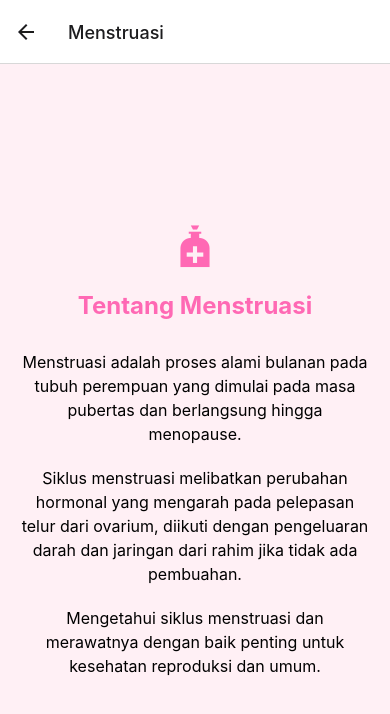
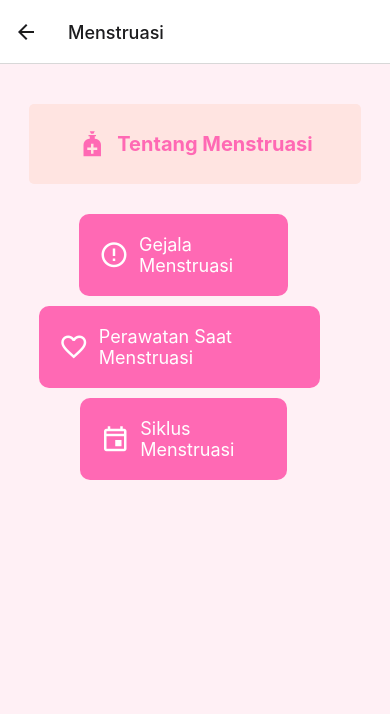
Before and after one commit to NandaaAyyy/GirlsArea, a React Native app: screen /Menstruasi in a window 390 px wide. Shown: the top 714 px of the page. Built offline with nearby package versions, Linux system fonts and the light colour scheme.

Commit message:
push ke-8  menambah menu di menstruasi

```diff
--- a/App.jsx
+++ b/App.jsx
@@ -18,12 +18,17 @@ import MenstruasiScreen from './src/screens/Menstruasi';
 import PerasaanScreen from './src/screens/Perasaan';
 import KehamilanScreen from './src/screens/HamilLacak';
 import MenstruasiLacak from './src/screens/Lacak';
+import GejalaMenstruasi from './src/screens/GejalaMenstruasi';
+import PerawatanMenstruasiScreen from './src/screens/PerawatanMenstruasi';
+import SiklusMenstruasiScreen from './src/screens/SiklusMenstruasi';
 
 const Stack =createStackNavigator();
 const Tab = createBottomTabNavigator();
 
+
 const Tabs = () => {
   return (
+
     <Tab.Navigator screenOptions={{ tabBarActiveTintColor: 'pink' }}>
       <Tab.Screen
         name="Girls Area"
@@ -134,6 +139,21 @@ function App() {
         options={{ title: 'Perasaan' }}
         />
         <Stack.Screen
+        name="PerawatanMenstruasi"
+        component={PerawatanMenstruasiScreen}
+        options={{ title :'Perawatan Menstruasi' }}
+        />
+         <Stack.Screen
+        name="SiklusMenstruasi"
+        component={SiklusMenstruasiScreen}
+        options={{ title :'Siklus Menstruasi' }}
+        />
+        <Stack.Screen
+        name="GejalaMenstruasi"
+        component={GejalaMenstruasi}
+        options={{ title :'Gejala Menstruasi' }}
+        />
+        <Stack.Screen
         name="UserContext"
         component={UserProvider}
         options={{ headerShown: false }} />
--- a/package.json
+++ b/package.json
@@ -22,6 +22,7 @@
     "react-native-safe-area-context": "^4.10.7",
     "react-native-screens": "^3.32.0",
     "react-native-snap-carousel": "^3.9.1",
+    "react-native-swiper": "^1.6.0",
     "react-native-vector-icons": "^10.1.0"
   },
   "devDependencies": {
--- /dev/null
+++ b/src/screens/GejalaMenstruasi.jsx
@@ -0,0 +1,63 @@
+import React from 'react';
+import { View, Text, StyleSheet, FlatList, TouchableOpacity } from 'react-native';
+
+const dataGejalaMenstruasi = [
+  { id: '1', title: 'Gejala PraMenstruasi', description: 'Sakit Kepala, Payudara terasa nyeri dan bengkak, Jerawat muncul karena peningkatan kadar hormon progesteron, Perut kembung yang disebabkan oleh perubahan hormon, Perubahan suasana hati.' },
+  { id: '2', title: 'Gejala Pasca Menstruasi', description: 'Nyeri di Perut: Nyeri di bagian perut, pinggul, punggung bawah, dan paha bagian dalam, sakit kepala dapat berlangsung selama 1-3 hari, mual, diare, lemas' },
+  { id: '3', title: 'Gangguan Menstruasi ', description: 'Telat Menstruasi, darah yang keluar berlebihan, Pendarahan yang berlangsung lama'},
+]
+const GejalaMenstruasi = ({ navigation }) => {
+
+  const navigateToDetail = (item) => {
+    console.log('Navigating to detail:', item.title);
+  };
+
+  const renderItem = ({ item }) => (
+    <TouchableOpacity style={styles.itemContainer} onPress={() => navigateToDetail(item)}>
+      <Text style={styles.title}>{item.title}</Text>
+      <Text style={styles.description}>{item.description}</Text>
+    </TouchableOpacity>
+  );
+
+  return (
+    <View style={styles.container}>
+      <FlatList
+        data={dataGejalaMenstruasi}
+        renderItem={renderItem}
+        keyExtractor={item => item.id}
+        contentContainerStyle={{ paddingVertical: 20 }}
+      />
+    </View>
+  );
+};
+
+const styles = StyleSheet.create({
+  container: {
+    flex: 1,
+    backgroundColor: '#fff0f5',
+    paddingHorizontal: 20,
+  },
+  itemContainer: {
+    backgroundColor: '#fff',
+    borderRadius: 10,
+    padding: 20,
+    marginBottom: 15,
+    shadowColor: '#000',
+    shadowOffset: { width: 0, height: 2 },
+    shadowOpacity: 0.2,
+    shadowRadius: 2,
+    elevation: 3,
+  },
+  title: {
+    fontSize: 20,
+    fontWeight: 'bold',
+    color: '#ff69b4',
+  },
+  description: {
+    fontSize: 14,
+    color: 'black',
+    marginTop: 10,
+  },
+});
+
+export default GejalaMenstruasi;
--- a/src/screens/HamilLacak.jsx
+++ b/src/screens/HamilLacak.jsx
@@ -8,10 +8,16 @@ const KehamilanScreen = () => {
   const calculateDueDate = () => {
     if (lastPeriod) {
       const lastDate = new Date(lastPeriod);
-      const dueDate = new Date(lastDate.setDate(lastDate.getDate() + 280));
-      setDueDate(dueDate.toDateString());
+      const dueDate = new Date(lastDate.setDate(lastDate.getDate() + 280)); // 280 hari untuk kehamilan
+      const options = { weekday: 'long', year: 'numeric', month: 'long', day: 'numeric' };
+      const locale = 'id-ID';
+      const formatter = new Intl.DateTimeFormat(locale, options);
+      const formattedDate = formatter.format(dueDate);
+
+      setDueDate(formattedDate);
     }
   };
+
 
   return (
     <View style={styles.container}>
@@ -21,6 +27,7 @@ const KehamilanScreen = () => {
         placeholder="Tanggal Menstruasi Terakhir (YYYY-MM-DD)"
         value={lastPeriod}
         onChangeText={setLastPeriod}
+        keyboardType="numeric"
       />
       <Button title="Hitung Tanggal Lahir" onPress={calculateDueDate} />
       {dueDate ? <Text style={styles.result}>Tanggal Lahir: {dueDate}</Text> : null}
@@ -33,6 +40,7 @@ const styles = StyleSheet.create({
     flex: 1,
     padding: 20,
     justifyContent: 'center',
+    alignItems: 'center',
     backgroundColor: '#f0f8ff',
   },
   title: {
@@ -49,6 +57,8 @@ const styles = StyleSheet.create({
     marginBottom: 10,
     borderRadius: 5,
     backgroundColor: 'pink',
+    width: '100%',
+    textAlign: 'center',
   },
   result: {
     marginTop: 20,
--- a/src/screens/Lacak.jsx
+++ b/src/screens/Lacak.jsx
@@ -1,5 +1,5 @@
 import React, { useState } from 'react';
-import { View, Text, StyleSheet, TextInput, Button } from 'react-native';
+import { View, Text, StyleSheet, TextInput, Button, Alert } from 'react-native';
 
 const MenstruasiLacak = () => {
   const [lastPeriod, setLastPeriod] = useState('');
@@ -10,8 +10,19 @@ const MenstruasiLacak = () => {
     if (lastPeriod && cycleLength) {
       const lastDate = new Date(lastPeriod);
       const nextDate = new Date(lastDate.setDate(lastDate.getDate() + parseInt(cycleLength)));
-      setNextPeriod(nextDate.toDateString());
+
+      const options = { weekday: 'long', year: 'numeric', month: 'long', day: 'numeric' };
+      const locale = 'id-ID';
+      const formatter = new Intl.DateTimeFormat(locale, options);
+      const formattedDate = formatter.format(nextDate);
+
+      setNextPeriod(formattedDate);
     }
+  };
+
+
+  const saveData = () => {
+    Alert.alert('Data Tersimpan', 'Data menstruasi telah disimpan.');
   };
 
   return (
@@ -22,6 +33,7 @@ const MenstruasiLacak = () => {
         placeholder="Tanggal Menstruasi Terakhir (YYYY-MM-DD)"
         value={lastPeriod}
         onChangeText={setLastPeriod}
+        keyboardType="numeric"
       />
       <TextInput
         style={styles.input}
@@ -32,6 +44,7 @@ const MenstruasiLacak = () => {
       />
       <Button title="Hitung Periode Berikutnya" onPress={calculateNextPeriod} />
       {nextPeriod ? <Text style={styles.result}>Periode Berikutnya: {nextPeriod}</Text> : null}
+      <Button title="Simpan Data" onPress={saveData} />
     </View>
   );
 };
@@ -41,6 +54,7 @@ const styles = StyleSheet.create({
     flex: 1,
     padding: 20,
     justifyContent: 'center',
+    alignItems: 'center',
     backgroundColor: '#f0f8ff',
   },
   title: {
@@ -56,7 +70,9 @@ const styles = StyleSheet.create({
     padding: 10,
     marginBottom: 10,
     borderRadius: 5,
-    backgroundColor: '#fff',
+    backgroundColor: 'pink',
+    width: '100%',
+    textAlign: 'center',
   },
   result: {
     marginTop: 20,
--- a/src/screens/Menstruasi.jsx
+++ b/src/screens/Menstruasi.jsx
@@ -1,21 +1,35 @@
 import React from 'react';
-import { View, Text, StyleSheet } from 'react-native';
+import { View, Text, TouchableOpacity, StyleSheet, FlatList } from 'react-native';
 import MaterialCommunityIcons from 'react-native-vector-icons/MaterialCommunityIcons';
 
-const MenstruasiScreen = () => {
+const menstruasiTopics = [
+  { id: '1', name: 'Gejala Menstruasi', icon: 'alert-circle-outline', screen: 'GejalaMenstruasi' },
+  { id: '2', name: 'Perawatan Saat Menstruasi', icon: 'heart-outline', screen: 'PerawatanMenstruasi' },
+  { id: '3', name: 'Siklus Menstruasi', icon: 'calendar-outline', screen: 'SiklusMenstruasi' },
+];
+
+const MenstruasiScreen = ({ navigation }) => {
+  const renderTopic = ({ item }) => (
+    <TouchableOpacity
+      style={styles.button}
+      onPress={() => navigation.navigate(item.screen)}>
+      <MaterialCommunityIcons name={item.icon} size={30} color="white" />
+      <Text style={styles.buttonText}>{item.name}</Text>
+    </TouchableOpacity>
+  );
+
   return (
     <View style={styles.container}>
-      <MaterialCommunityIcons name="bottle-tonic-plus" size={50} color="#ff69b4" />
-      <Text style={styles.text}>Tentang Menstruasi</Text>
-      <Text style={styles.description}>
-        Menstruasi adalah proses alami bulanan pada tubuh perempuan yang dimulai pada masa pubertas dan berlangsung hingga menopause.
-      </Text>
-      <Text style={styles.description}>
-        Siklus menstruasi melibatkan perubahan hormonal yang mengarah pada pelepasan telur dari ovarium, diikuti dengan pengeluaran darah dan jaringan dari rahim jika tidak ada pembuahan.
-      </Text>
-      <Text style={styles.description}>
-        Mengetahui siklus menstruasi dan merawatnya dengan baik penting untuk kesehatan reproduksi dan umum.
-      </Text>
+      <View style={styles.labelContainer}>
+        <MaterialCommunityIcons name="bottle-tonic-plus" size={30} color="#ff69b4" />
+        <Text style={styles.text}>Tentang Menstruasi</Text>
+      </View>
+      <FlatList
+        data={menstruasiTopics}
+        renderItem={renderTopic}
+        keyExtractor={(item) => item.id}
+        contentContainerStyle={styles.listContainer}
+      />
     </View>
   );
 };
@@ -23,24 +37,46 @@ const MenstruasiScreen = () => {
 const styles = StyleSheet.create({
   container: {
     flex: 1,
-    justifyContent: 'center',
+    justifyContent: 'flex-start',
     alignItems: 'center',
     padding: 20,
     backgroundColor: '#fff0f5',
   },
+  labelContainer: {
+    flexDirection: 'row',
+    alignItems: 'center',
+    marginTop: 20,
+    marginBottom: 20,
+    backgroundColor: '#ffe4e1',
+    padding: 25,
+    borderRadius: 5,
+    width: '95%',
+    justifyContent: 'center',
+  },
   text: {
-    fontSize: 24,
-    fontWeight: 'bold',
-    marginVertical: 20,
+    fontSize: 20,
+    marginLeft: 10,
     textAlign: 'center',
     color: '#ff69b4',
+    fontWeight: 'bold',
   },
-  description: {
-    fontSize: 16,
-    marginVertical: 10,
-    textAlign: 'center',
-    color: 'black',
-    lineHeight: 24,
+  button: {
+    flexDirection: 'row',
+    alignItems: 'center',
+    backgroundColor: '#ff69b4',
+    padding: 20,
+    borderRadius: 10,
+    marginTop: 10,
+    width: '90%',
+    justifyContent: 'center',
+  },
+  buttonText: {
+    color: 'white',
+    fontSize: 18,
+    marginLeft: 10,
+  },
+  listContainer: {
+    alignItems: 'center',
   },
 });
 
--- /dev/null
+++ b/src/screens/PerawatanMenstruasi.jsx
@@ -0,0 +1,53 @@
+import React from 'react';
+import { View, Text, StyleSheet } from 'react-native';
+import MaterialCommunityIcons from 'react-native-vector-icons/MaterialCommunityIcons';
+
+const PerawatanMenstruasiScreen = () => {
+  return (
+    <View style={styles.container}>
+      <MaterialCommunityIcons name="heart-outline" size={50} color="#ff69b4" />
+      <Text style={styles.text}>Perawatan Saat Menstruasi</Text>
+      <Text style={styles.description}>
+        Perawatan yang baik selama menstruasi dapat membantu mengurangi ketidaknyamanan dan menjaga kesehatan tubuh. Beberapa tips perawatan meliputi:
+      </Text>
+      <Text style={styles.description}>
+        1. Menjaga kebersihan area intim.
+      </Text>
+      <Text style={styles.description}>
+        2. Mengganti pembalut atau tampon secara teratur.
+      </Text>
+      <Text style={styles.description}>
+        3. Mengonsumsi makanan sehat dan cukup air.
+      </Text>
+      <Text style={styles.description}>
+        4. Beristirahat yang cukup dan mengelola stres.
+      </Text>
+    </View>
+  );
+};
+
+const styles = StyleSheet.create({
+  container: {
+    flex: 1,
+    justifyContent: 'center',
+    alignItems: 'center',
+    padding: 20,
+    backgroundColor: '#fff0f5',
+  },
+  text: {
+    fontSize: 24,
+    fontWeight: 'bold',
+    marginVertical: 20,
+    textAlign: 'center',
+    color: '#ff69b4',
+  },
+  description: {
+    fontSize: 16,
+    marginVertical: 10,
+    textAlign: 'center',
+    color: 'black',
+    lineHeight: 24,
+  },
+});
+
+export default PerawatanMenstruasiScreen;
--- /dev/null
+++ b/src/screens/SiklusMenstruasi.jsx
@@ -0,0 +1,53 @@
+import React from 'react';
+import { View, Text, StyleSheet } from 'react-native';
+import MaterialCommunityIcons from 'react-native-vector-icons/MaterialCommunityIcons';
+
+const SiklusMenstruasiScreen = () => {
+  return (
+    <View style={styles.container}>
+      <MaterialCommunityIcons name="calendar-outline" size={50} color="#ff69b4" />
+      <Text style={styles.text}>Siklus Menstruasi</Text>
+      <Text style={styles.description}>
+        Siklus menstruasi adalah rangkaian perubahan yang dialami tubuh perempuan setiap bulan sebagai persiapan untuk kemungkinan kehamilan. Siklus ini terdiri dari beberapa fase:
+      </Text>
+      <Text style={styles.description}>
+        1. Fase Menstruasi: Hari pertama menstruasi hingga hari ke-5-7.
+      </Text>
+      <Text style={styles.description}>
+        2. Fase Folikular: Setelah menstruasi hingga ovulasi (sekitar hari ke-14).
+      </Text>
+      <Text style={styles.description}>
+        3. Fase Ovulasi: Pelepasan sel telur dari ovarium (sekitar hari ke-14).
+      </Text>
+      <Text style={styles.description}>
+        4. Fase Luteal: Setelah ovulasi hingga menstruasi berikutnya.
+      </Text>
+    </View>
+  );
+};
+
+const styles = StyleSheet.create({
+  container: {
+    flex: 1,
+    justifyContent: 'center',
+    alignItems: 'center',
+    padding: 20,
+    backgroundColor: '#fff0f5',
+  },
+  text: {
+    fontSize: 24,
+    fontWeight: 'bold',
+    marginVertical: 20,
+    textAlign: 'center',
+    color: '#ff69b4',
+  },
+  description: {
+    fontSize: 16,
+    marginVertical: 10,
+    textAlign: 'center',
+    color: 'black',
+    lineHeight: 24,
+  },
+});
+
+export default SiklusMenstruasiScreen;
```
Also changed, not shown: 1 other file (tests, documents, lock files or other folders).
